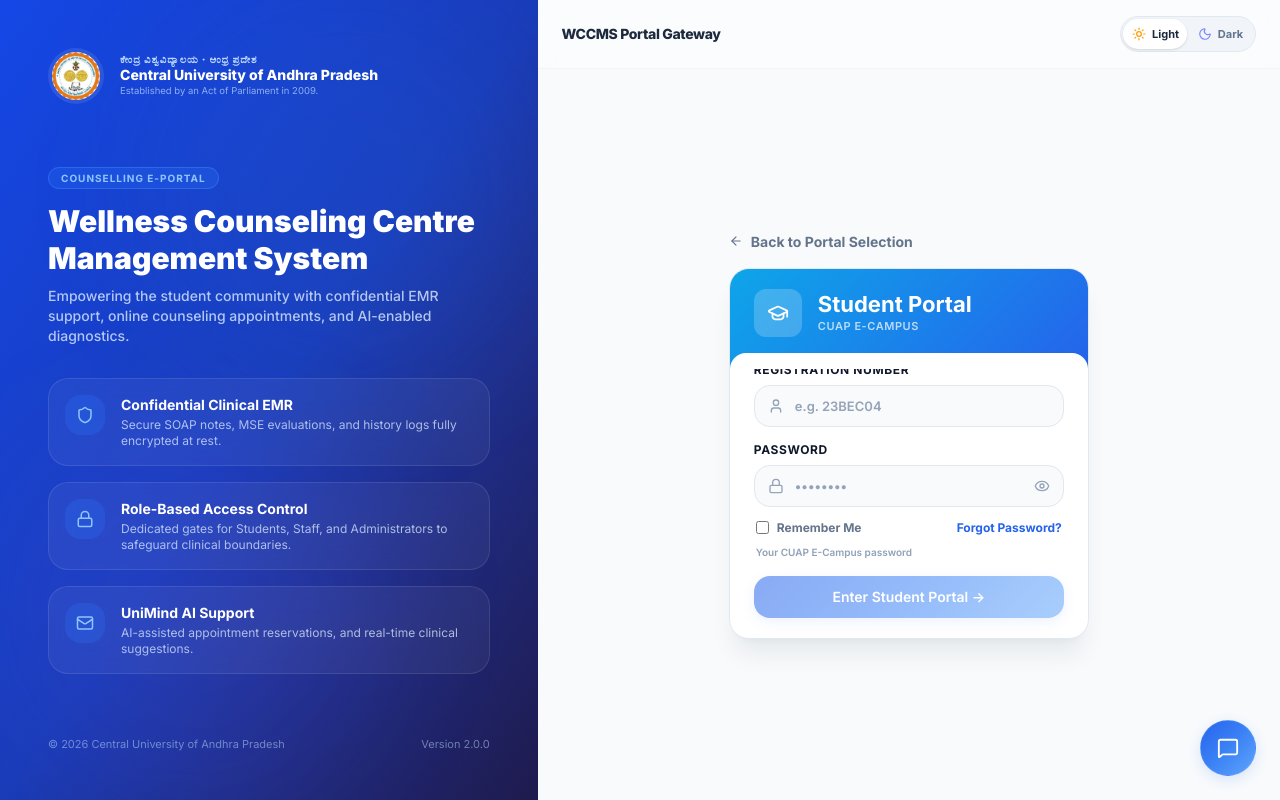
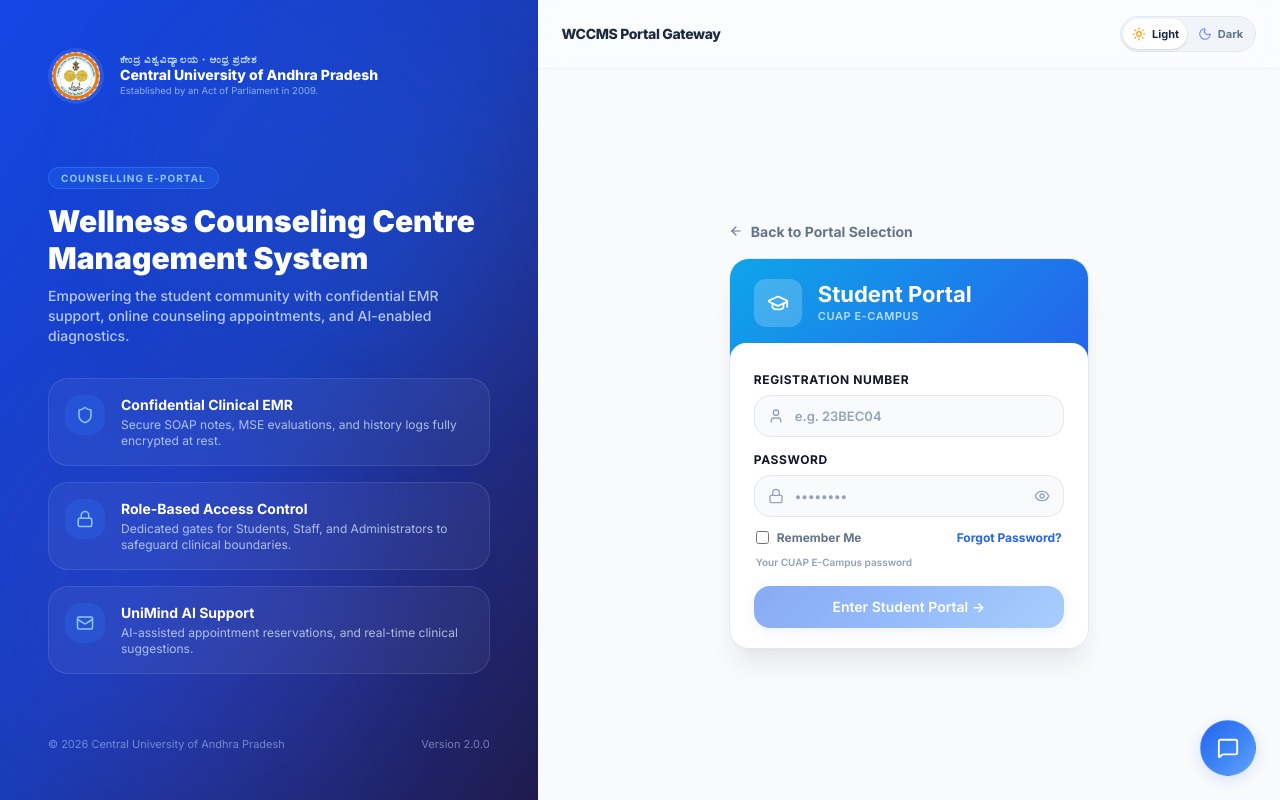
Before and after one commit to sabujvlog-arch/cuap_counselling_doc, a Next.js app in the folder frontend/: page / in a window 1280 px wide. Both pictures are taken after a click on the element 695 px from the left and 493 px from the top of the page. Built offline with nearby package versions, Linux system fonts and the light colour scheme.

Commit message:
style: fix cut off label in LoginForm by removing negative margin and adding top padding

```diff
--- a/frontend/src/components/auth/LoginForm.tsx
+++ b/frontend/src/components/auth/LoginForm.tsx
@@ -163,7 +163,7 @@ export default function LoginForm({ portalId, onBack }: LoginFormProps) {
         </div>
 
         {/* Form body */}
-        <div className="px-6 pb-5 -mt-2">
+        <div className="px-6 pb-5 pt-3">
           <ErrorAlert message={error} onClose={() => setError('')} className="mb-4" />
 
           {!requires2FA ? (
```
